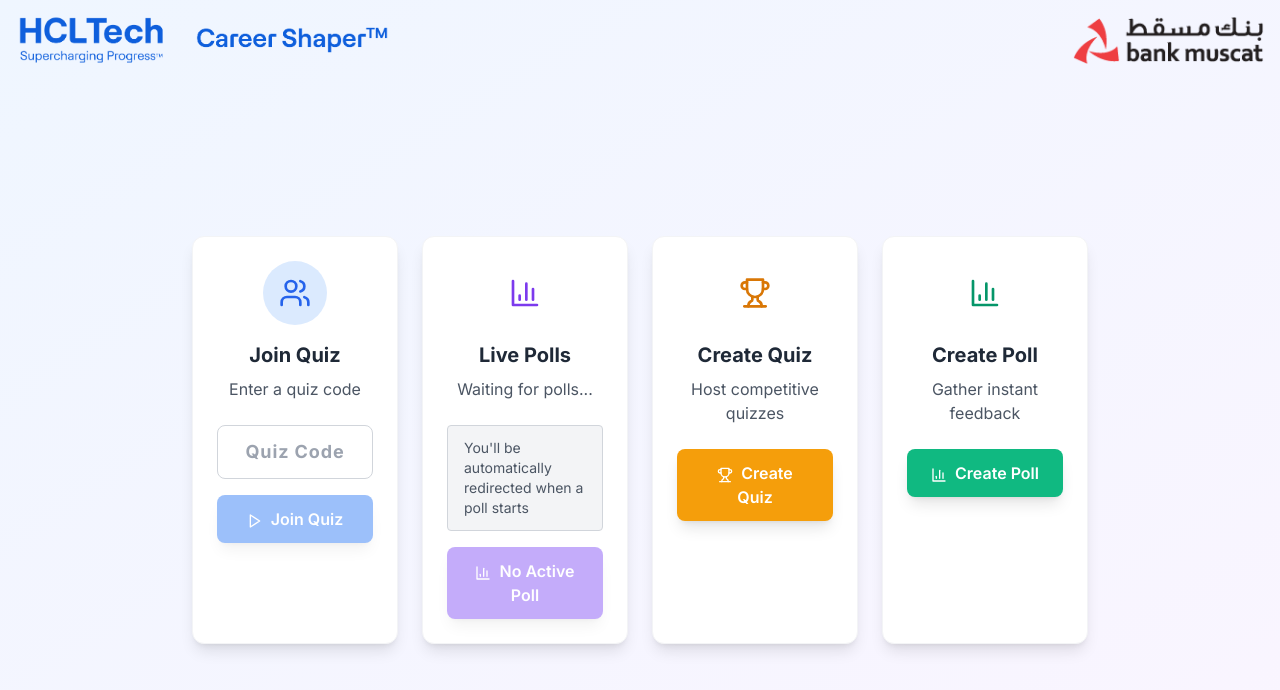
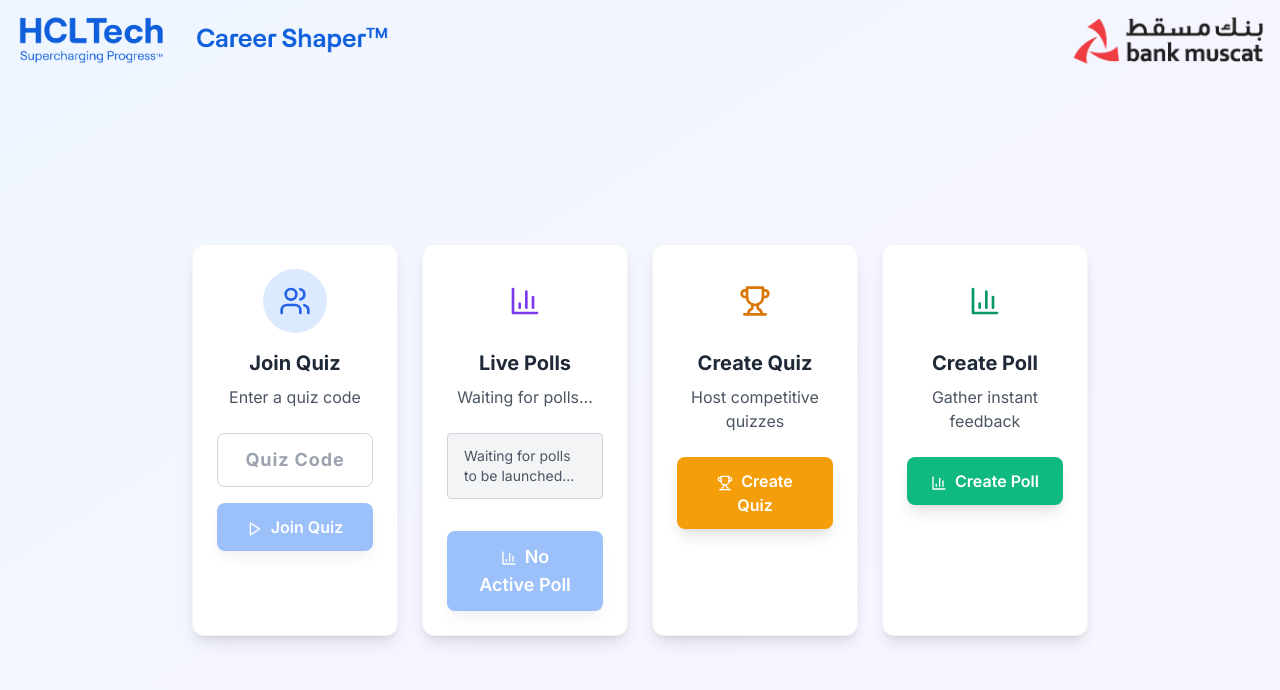
Before and after one commit to dakshinrajsiva/quizmaster-polling-app, a Next.js app: page / in a window 1280 px wide. Shown: the top 690 px of the page. Built offline with nearby package versions, Linux system fonts and the light colour scheme; no server answers.

Commit message:
Remove auto-redirect, add Join Now button with poll question display

```diff
--- a/app/page.tsx
+++ b/app/page.tsx
@@ -41,10 +41,9 @@ export default function HomePage() {
     socketInstance.on('poll-broadcast', (data: any) => {
       console.log('🎯 PARTICIPANT: Poll broadcast received on HOME page:', data)
       console.log('🎯 PARTICIPANT: Poll question:', data.poll?.question)
-      console.log('🎯 PARTICIPANT: Redirecting to /vote...')
+      console.log('🎯 PARTICIPANT: Showing Join Now button...')
       setActivePoll(data.poll)
-      // Auto-redirect to poll voting page
-      router.push('/vote')
+      // Don't auto-redirect - show Join Now button instead
     })
 
     // Listen for poll closed
@@ -64,6 +63,11 @@ export default function HomePage() {
 
   const handleCreatePoll = () => {
     router.push('/poll')
+  }
+
+  const handleJoinPoll = () => {
+    console.log('🎯 PARTICIPANT: Join Now clicked, redirecting to /vote...')
+    router.push('/vote')
   }
 
   return (
@@ -144,23 +148,24 @@ export default function HomePage() {
 
               <div className="space-y-4">
                 {activePoll ? (
-                  <div className="bg-green-100 border border-green-400 text-green-700 px-4 py-3 rounded">
-                    <p className="font-bold">Active Poll:</p>
-                    <p className="text-sm">{activePoll.question}</p>
+                  <div className="bg-blue-100 border border-blue-400 text-blue-800 px-4 py-3 rounded mb-4">
+                    <p className="font-bold text-lg mb-2">📊 Poll Available!</p>
+                    <p className="text-base font-medium mb-2">{activePoll.question}</p>
+                    <p className="text-sm text-blue-600">Click "Join Now" to participate in this poll</p>
                   </div>
                 ) : (
-                  <div className="bg-gray-100 border border-gray-300 text-gray-600 px-4 py-3 rounded">
-                    <p className="text-sm">You'll be automatically redirected when a poll starts</p>
+                  <div className="bg-gray-100 border border-gray-300 text-gray-600 px-4 py-3 rounded mb-4">
+                    <p className="text-sm">Waiting for polls to be launched...</p>
                   </div>
                 )}
 
                 <button
-                  onClick={() => router.push('/vote')}
+                  onClick={handleJoinPoll}
                   disabled={!activePoll}
-                  className="btn-secondary w-full disabled:opacity-50 disabled:cursor-not-allowed disabled:transform-none"
+                  className="btn-primary w-full text-lg disabled:opacity-50 disabled:cursor-not-allowed disabled:transform-none"
                 >
                   <BarChart3 className="w-4 h-4 mr-2 inline" />
-                  {activePoll ? 'Go to Active Poll' : 'No Active Poll'}
+                  {activePoll ? 'Join Now' : 'No Active Poll'}
                 </button>
               </div>
             </div>
```
